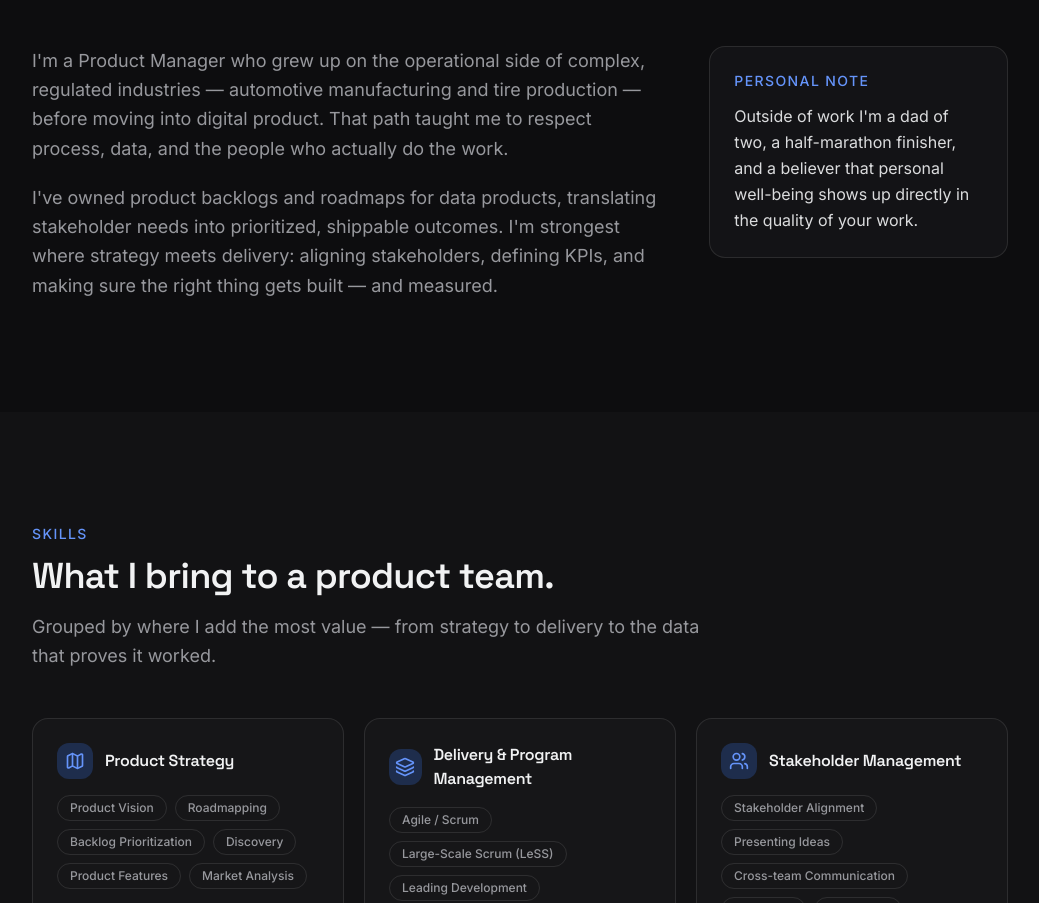
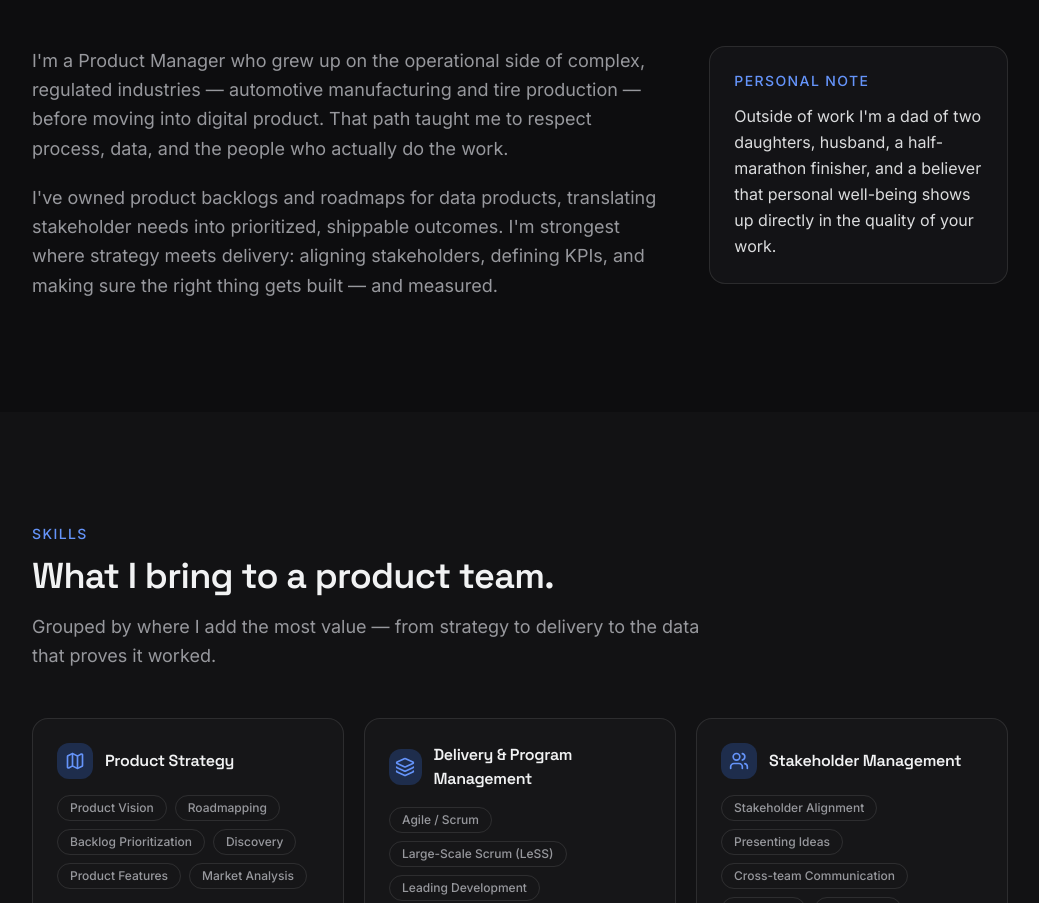
Before and after one commit to mpetko92/milospetkov.com, a Next.js app: page / in a window 1280 px wide. Shown: the part 917-1820 px from the top of the page, without its empty margins (120-1159 px from the left). Built offline with nearby package versions, Linux system fonts and the light colour scheme.

Commit message:
Update personal note with family details.

```diff
--- a/data/content.ts
+++ b/data/content.ts
@@ -77,7 +77,7 @@ export const about = {
   ],
   /** A short, human note that shows personality. */
   personalNote:
-    "Outside of work I'm a dad of two, a half-marathon finisher, and a believer that personal well-being shows up directly in the quality of your work.",
+    "Outside of work I'm a dad of two daughters, husband, a half-marathon finisher, and a believer that personal well-being shows up directly in the quality of your work.",
 } as const;
 
 /* -------------------------------------------------------------------------- */
```
